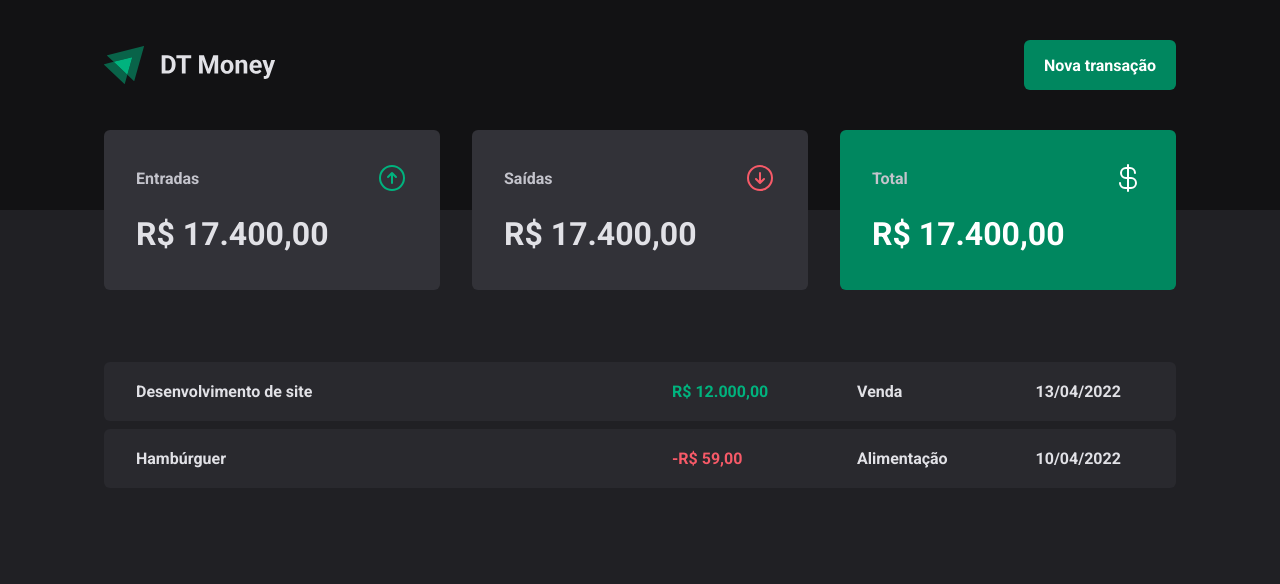
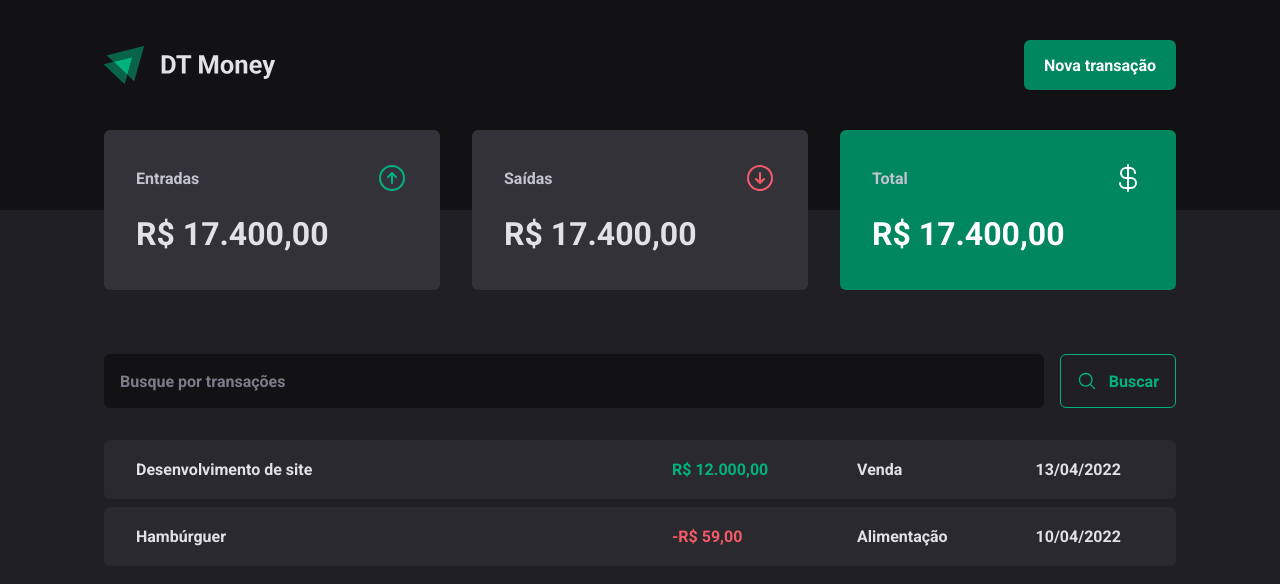
Before and after one commit to luksinocencio/react_ignite_rocketseat, a React (Vite) app in the folder 03_consumo_de_api_e_performance_no_reactjs/01-ignite-dt-money/: page / in a window 1280 px wide. Shown: the top 584 px of the page. Built offline with nearby package versions, Linux system fonts and the light colour scheme.

Commit message:
feat(dt_money): add component SearchForm

```diff
--- /dev/null
+++ b/03_consumo_de_api_e_performance_no_reactjs/01-ignite-dt-money/src/pages/Transactions/components/SearchForm/index.tsx
@@ -0,0 +1,14 @@
+import {SearchFormContainer} from "./styles";
+import {MagnifyingGlass} from "@phosphor-icons/react";
+
+export function SearchForm() {
+  return (
+    <SearchFormContainer>
+      <input type="text" placeholder="Busque por transações"/>
+      <button type="submit">
+        <MagnifyingGlass size={20}/>
+        Buscar
+      </button>
+    </SearchFormContainer>
+  );
+}
--- /dev/null
+++ b/03_consumo_de_api_e_performance_no_reactjs/01-ignite-dt-money/src/pages/Transactions/components/SearchForm/styles.ts
@@ -0,0 +1,39 @@
+import styled from "styled-components";
+
+export const SearchFormContainer = styled.form`
+  display: flex;
+  gap: 1rem;
+
+  input {
+    flex: 1;
+    border-radius: 6px;
+    border: 0;
+    background: ${props => props.theme["gray-900"]};
+    color: ${props => props.theme["gray-300"]};
+    padding: 1rem;
+
+    &::placeholder {
+      color: ${props => props.theme["gray-500"]};
+    }
+  }
+
+  button {
+    display: flex;
+    align-items: center;
+    gap: 0.75rem;
+    border: 0;
+    padding: 1rem;
+    background: transparent;
+    border: 1px solid ${props => props.theme["green-300"]};
+    color: ${props => props.theme["green-300"]};
+    font-weight: bold;
+    border-radius: 6px;
+
+    &:hover {
+      background: ${props => props.theme["green-500"]};
+      border-color: ${props => props.theme["green-500"]};
+      color: ${props => props.theme["white"]};
+      transition: background-color 0.2s, color 0.2s, border-color 0.2s;
+    }
+  }
+`
--- a/03_consumo_de_api_e_performance_no_reactjs/01-ignite-dt-money/src/pages/Transactions/index.tsx
+++ b/03_consumo_de_api_e_performance_no_reactjs/01-ignite-dt-money/src/pages/Transactions/index.tsx
@@ -1,6 +1,7 @@
 import {Header} from "../../components/Header";
 import {Summary} from "../../components/Summary";
 import {PriceHighlight, TransactionsContainer, TransactionsTable} from "./styles";
+import {SearchForm} from "./components/SearchForm";
 
 export function Transactions() {
   return (
@@ -9,6 +10,7 @@ export function Transactions() {
       <Summary/>
 
       <TransactionsContainer>
+        <SearchForm/>
         <TransactionsTable>
           <tbody>
           <tr>
--- a/03_consumo_de_api_e_performance_no_reactjs/01-ignite-dt-money/src/pages/Transactions/styles.ts
+++ b/03_consumo_de_api_e_performance_no_reactjs/01-ignite-dt-money/src/pages/Transactions/styles.ts
@@ -10,7 +10,7 @@ export const TransactionsTable = styled.table`
   width: 100%;
   border-collapse: separate;
   border-spacing: 0 0.5rem;
-  /* margin-top: 1.5rem; */
+  margin-top: 1.5rem;
 
   td {
     padding: 1.25rem 2rem;
```
